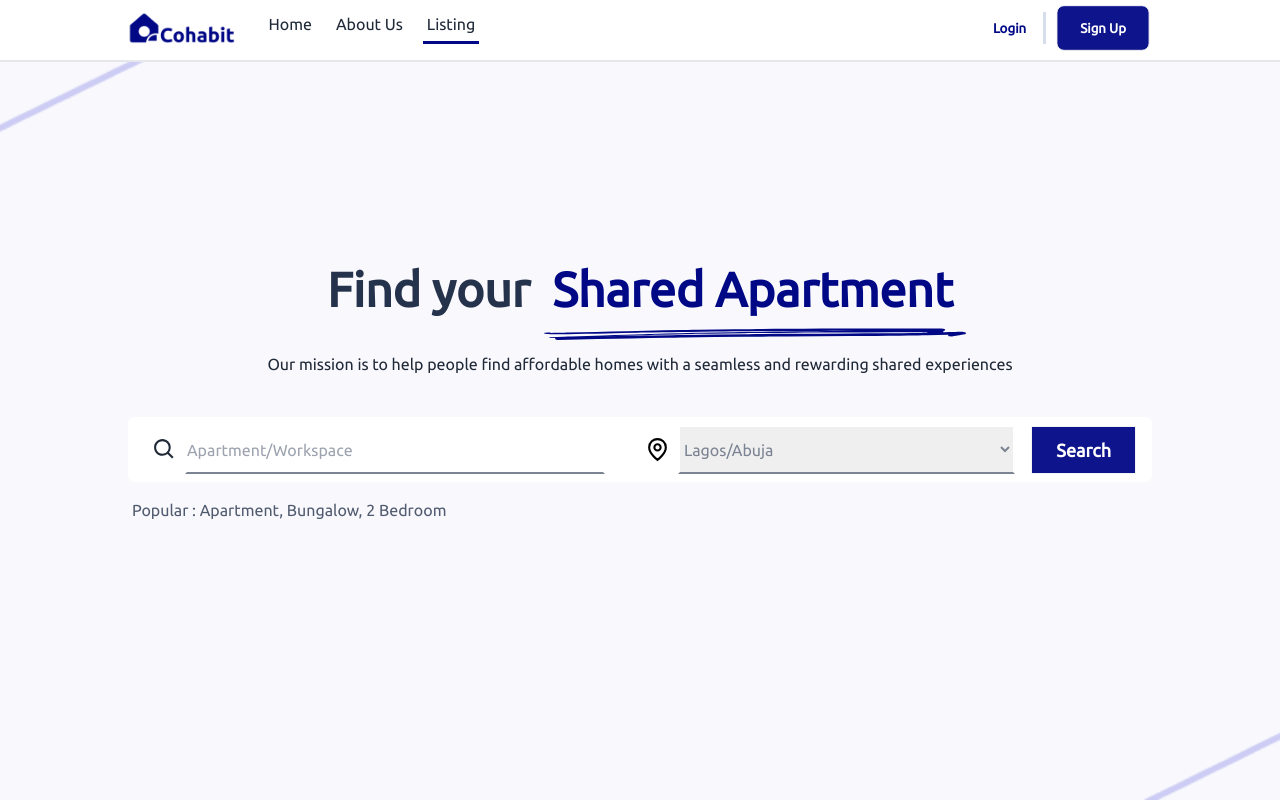
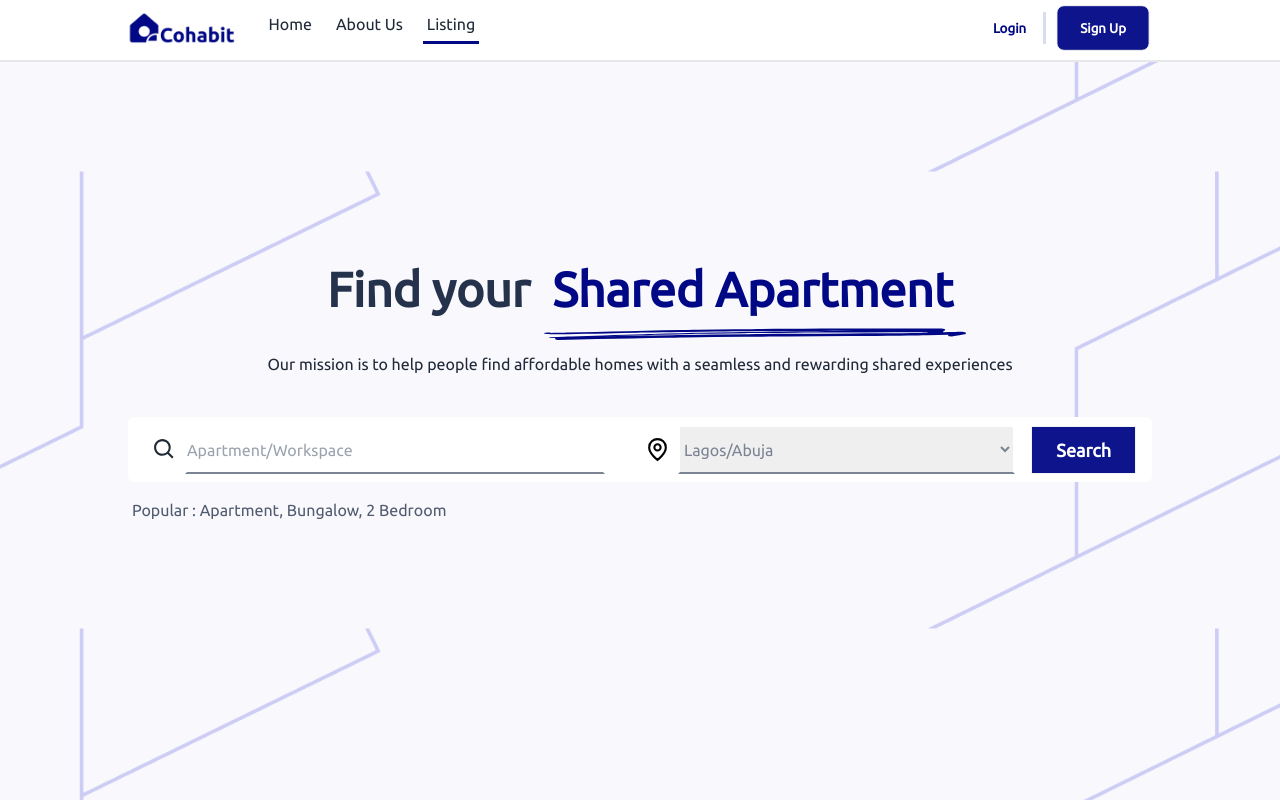
Before and after one commit to lazynerd-studios/Co-Habit-Landing, a React (Vite) app: page /listing in a window 1280 px wide. Shown: the top 802 px of the page. Built offline with nearby package versions, Linux system fonts and the light colour scheme.

Commit message:
Update Listing.jsx

```diff
--- a/src/Components/Listing/Listing.jsx
+++ b/src/Components/Listing/Listing.jsx
@@ -25,7 +25,7 @@ const Listings = () => {
         transition={{ duration: 3 }}
       >
         {/* bg-[#f8f8fd] */}
-        <div className="hero laptop:min-h-[screen] min-h-screen bg-header-image bg-no-repeat">
+        <div className="hero laptop:min-h-[screen] min-h-screen bg-header-image laptop:bg-contain bg-contain">
 
           <div className="laptop:mt-0 laptop:mx-[8rem]">
 
```
